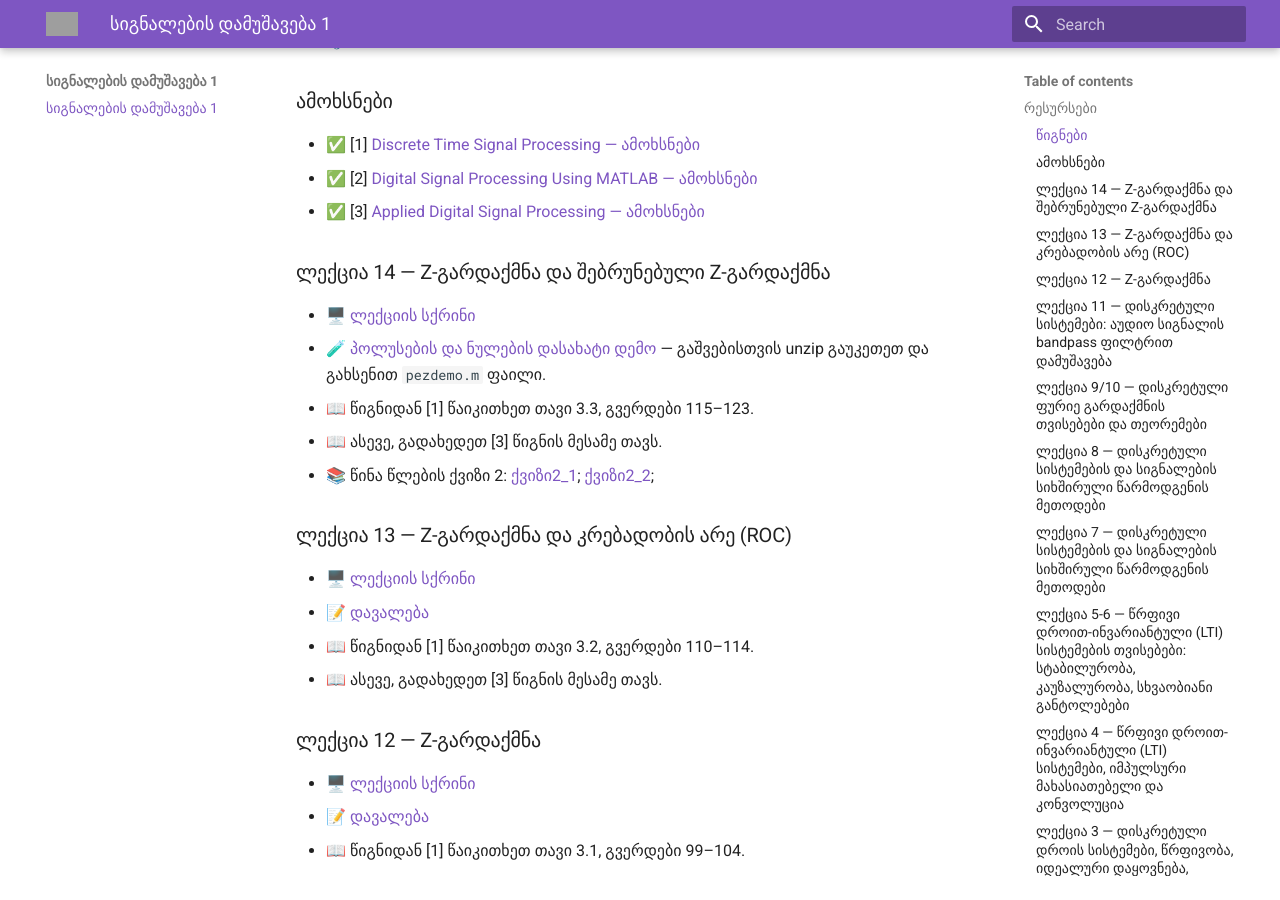
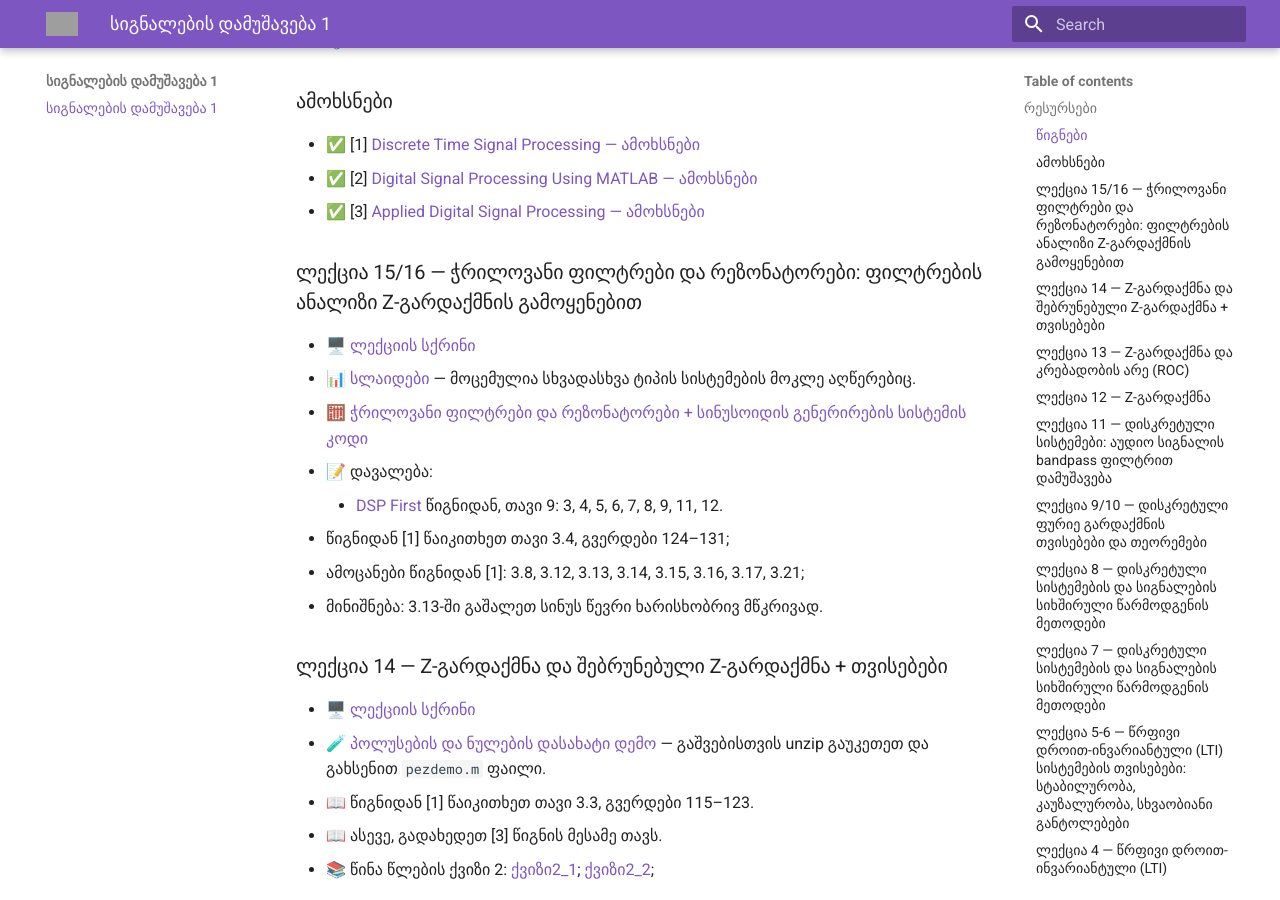
Before and after one commit to gugavar/signal-processing-1-fall-2026, an MkDocs documentation site: the page built from docs/index.md, in a window 1280 px wide and 900 px high, scrolled down 349 px. Built offline with MkDocs 1.6.1 and Material for MkDocs 9.7.7, drawn with Linux system fonts in a browser that asks for light colours; grey boxes are pictures that could not be loaded.

Commit message:
Update index.md

```diff
--- a/docs/index.md
+++ b/docs/index.md
@@ -15,9 +15,23 @@
 - ✅ [2] [Digital Signal Processing Using MATLAB — ამოხსნები](https://drive.google.com/file/d/1nd2ObU4cImYh0R412KcQoaTxOTonJioe/view?usp=sharing)
 - ✅ [3] [Applied Digital Signal Processing — ამოხსნები](https://drive.google.com/file/d/1bpyNl1Ugp6BYxB6EaGVTJMIYeHz6Em-E/view?usp=sharing)
 
-### ლექცია 14 — Z-გარდაქმნა და შებრუნებული Z-გარდაქმნა
 
-- 🖥️ [ლექციის სქრინი](https://drive.google.com/file/d/1zjxxwKgfbf7Gpolsgx_0fzxM6hjRwEsi/view?usp=drive_link)
+
+### ლექცია 15/16 — ჭრილოვანი ფილტრები და რეზონატორები: ფილტრების ანალიზი Z-გარდაქმნის გამოყენებით
+
+- 🖥️ [ლექციის სქრინი](https://drive.google.com/file/d/1xxlwAUzemlmZZKS28rOGA45nYCP1scx2/view?usp=drive_link)
+- 📊 [სლაიდები](https://drive.google.com/file/d/1T6mb9-0ml3_muyRIceBzgJ_btSSbK-c_/view?usp=drive_link) — მოცემულია სხვადასხვა ტიპის სისტემების მოკლე აღწერებიც.
+- 🧮 [ჭრილოვანი ფილტრები  და რეზონატორები + სინუსოიდის გენერირების სისტემის კოდი](https://drive.google.com/file/d/1Fxn3euATYpoh0hubQaewJHlYnH-mVb87/view?usp=drive_link)
+
+- 📝 დავალება:
+    - [DSP First](https://drive.google.com/file/d/1F99ZgbkheFOYFPf4_o-iChafVqYm-Tyr/view?usp=sharing) წიგნიდან, თავი 9: 3, 4, 5, 6, 7, 8, 9, 11, 12.
+  - წიგნიდან [1] წაიკითხეთ თავი 3.4, გვერდები 124–131;
+  - ამოცანები წიგნიდან [1]: 3.8, 3.12, 3.13, 3.14, 3.15, 3.16, 3.17, 3.21;
+  - მინიშნება: 3.13-ში გაშალეთ სინუს წევრი ხარისხობრივ მწკრივად.
+
+### ლექცია 14 — Z-გარდაქმნა და შებრუნებული Z-გარდაქმნა + თვისებები
+
+- 🖥️ [ლექციის სქრინი](https://drive.google.com/file/d/1hOwcGv6iLtJZH8RvcwucEDGbS1pSKf2V/view?usp=drive_link)
 - 🧪 [პოლუსების და ნულების დასახატი დემო](https://drive.google.com/file/d/15Ygn96_608OGs-Lg8DRxewTPwyTAWuyg/view?usp=drive_link) — გაშვებისთვის unzip გაუკეთეთ და გახსენით `pezdemo.m` ფაილი.
 - 📖 წიგნიდან [1] წაიკითხეთ თავი 3.3, გვერდები 115–123.
 - 📖 ასევე, გადახედეთ [3] წიგნის მესამე თავს.
```
